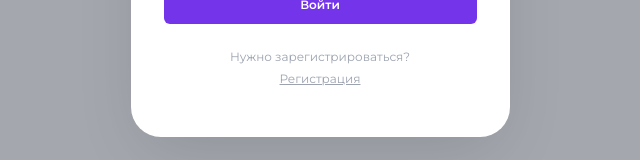
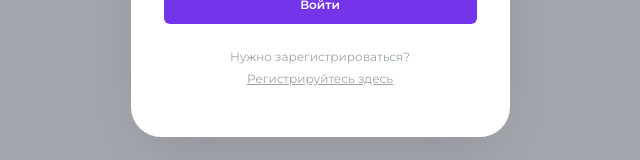
Before and after one commit to x3imal/SkyproWallet, a React (Vite) app: page /expenses in a window 1280 px wide. Shown: the part 430-590 px from the top of the page, without its empty margins (320-960 px from the left). Built offline with nearby package versions, Linux system fonts and the light colour scheme.

Commit message:
auth-with-localStorage: скорректировал верстку, а то уехала

```diff
--- a/src/components/AuthModal/AuthModal.jsx
+++ b/src/components/AuthModal/AuthModal.jsx
@@ -164,7 +164,7 @@ export const AuthModal = ({ mode = "login", onModeChange, onSubmit, onClose }) =
                         {isLogin ? "Нужно зарегистрироваться?" : "Уже есть аккаунт?"}
                     </HelperText>
                     <LinkText type="button" onClick={toggleMode}>
-                        {isLogin ? "Регистрация" : "Войти"}
+                        {isLogin ? "Регистрируйтесь здесь" : "Войдите здесь"}
                     </LinkText>
                 </Footer>
             </Card>
```
